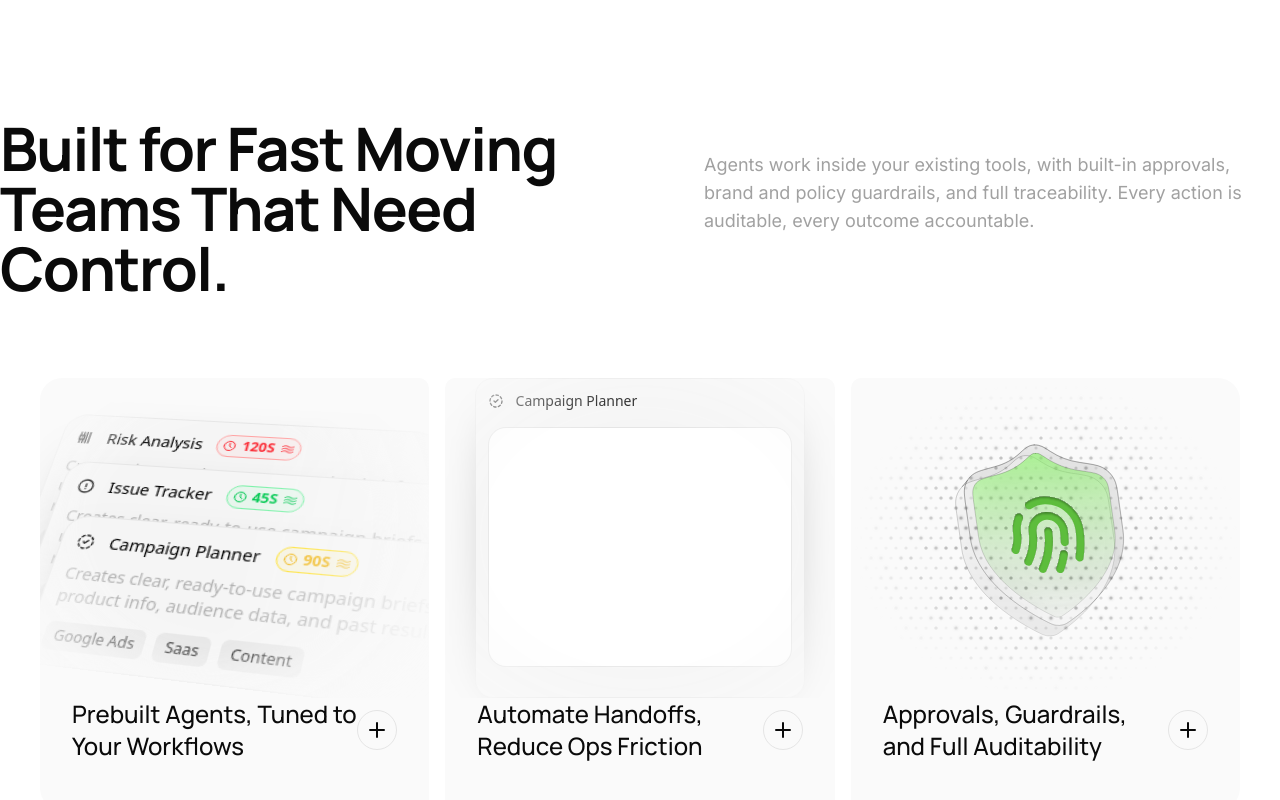
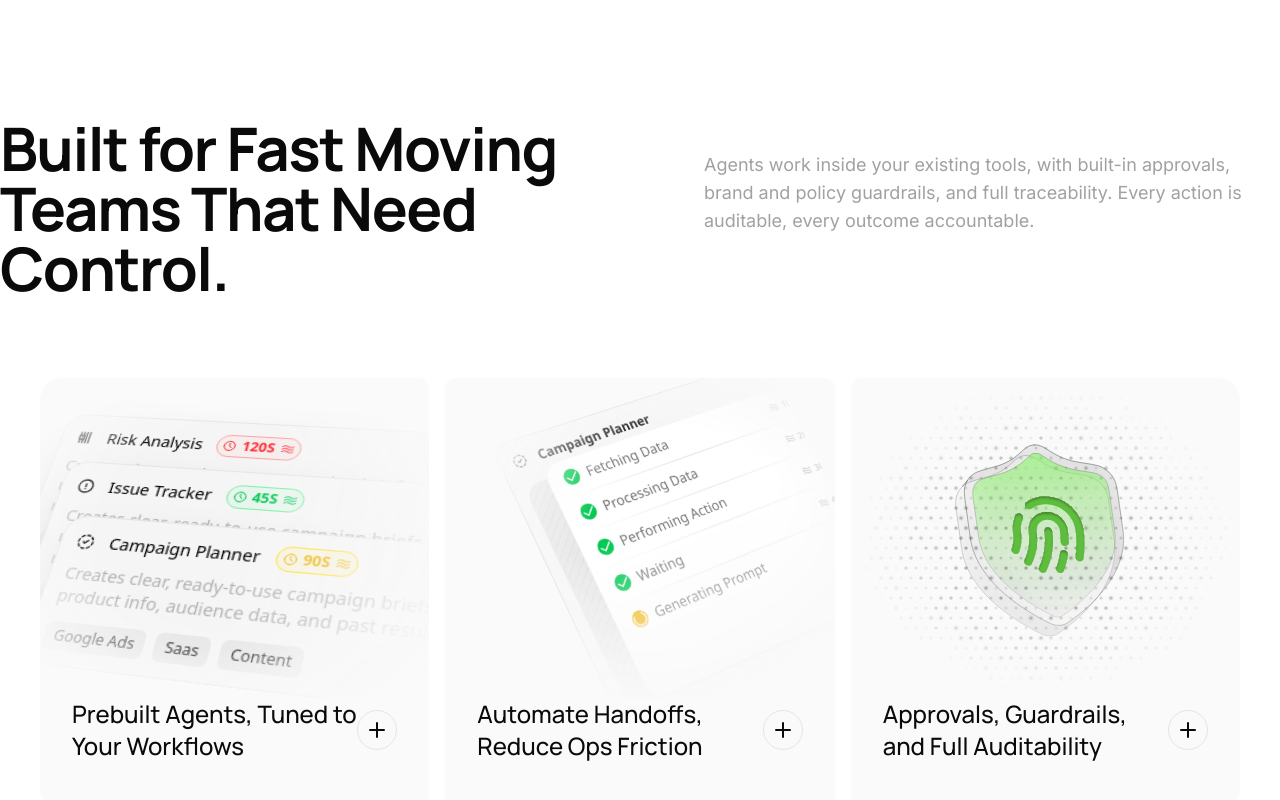
Before and after one commit to igmoni/linear-clone, a Next.js app: page / in a window 1280 px wide. Shown: the part 1339-2139 px from the top of the page. Built offline with nearby package versions, Linux system fonts and the light colour scheme.

Commit message:
cards donr

```diff
--- a/src/components/features/skeletons/Second.js
+++ b/src/components/features/skeletons/Second.js
@@ -1,25 +1,65 @@
 import React from "react";
-import { IconCircleDashedCheck } from "@tabler/icons-react";
+import {
+  IconCircleDashedCheck,
+  IconLoader2,
+  IconRipple,
+  IconCheck,
+} from "@tabler/icons-react";
 import { cn } from "@/lib/utils";
 
 const Second = () => {
   return (
     <div
+      style={{
+        transform: "rotateY(20deg) rotateX(20deg) rotateZ(-20deg)",
+      }}
       className={cn(
-        "mx-auto my-auto h-80 w-full max-w-[85%] rounded-2xl border border-neutral-200 bg-neutral-100 p-3 shadow-2xl dark:border-neutral-700 dark:bg-neutral-900",
+        "mx-auto my-auto h-80 w-full max-w-[85%] rounded-2xl border border-neutral-300 bg-neutral-100 p-3 shadow-2xl dark:border-neutral-700 dark:bg-neutral-900",
         "[--pattern-fg:var(--color-neutral-950)]/5 dark:[--pattern-fg:var(--color-white)]/10",
+        "group translate-x-16 mask-b-from-40% mask-radial-from-50% perspective-distant",
       )}
     >
       <div className="flex items-center gap-3">
         <IconCircleDashedCheck className="size-4" />
-        <p className="text-sm font-normal text-black dark:text-white">
+        <p className="text-sm font-semibold text-black dark:text-white">
           Campaign Planner
         </p>
       </div>
 
-      <div className="relative overflow-hidden mt-4 h-60 flex-1 rounded-2xl border border-neutral-200 bg-neutral-200">
+      <div className="relative mt-4 h-60 flex-1 rounded-2xl border border-neutral-200 bg-neutral-200">
         <Pattern />
-        <div className="absolute inset-0 h-full w-full bg-white"></div>
+        <div className="absolute inset-0 h-full w-full translate-x-8 -translate-y-2 scale-105 rounded-2xl bg-white transition-all duration-300 group-hover:translate-x-0 group-hover:translate-y-0 group-hover:scale-100">
+          <Row
+            icon={<IconCheck className="size-4 fill-green-500 stroke-white" />}
+            title={"Fetching Data"}
+            time={"10s"}
+          />
+          <GradientHr />
+          <Row
+            icon={<IconCheck className="size-4 fill-green-500 stroke-white" />}
+            title={"Processing Data"}
+            time={"20s"}
+          />
+          <GradientHr />
+          <Row
+            icon={<IconCheck className="size-4 fill-green-500 stroke-white" />}
+            title={"Performing Action"}
+            time={"30s"}
+          />
+          <GradientHr />
+          <Row
+            icon={<IconCheck className="size-4 fill-green-500 stroke-white" />}
+            title={"Waiting"}
+            time={"40s"}
+          />
+          <GradientHr />
+          <Row
+            icon={<IconLoader2 className="size-4 animate-spin text-white" />}
+            title={"Generating Prompt"}
+            time={"50s"}
+            variant="warning"
+          />
+        </div>
       </div>
     </div>
   );
@@ -27,6 +67,38 @@ const Second = () => {
 
 export { Second };
 
+const GradientHr = () => {
+  return(
+    <div className="h-px w-full bg-linear-to-r from-transparent via-neutral-200 to-transparent" />
+  );
+};
+
+const Row = ({ icon, title, time, variant = "success" }) => {
+  return (
+    <div className="flex items-center justify-between px-4 py-2">
+      <div className="flex items-center gap-2">
+        <div
+          className={cn(
+            "flex size-4 items-center justify-center rounded-full",
+            variant === "success"
+              ? "bg-green-500"
+              : variant === "warning"
+                ? "bg-yellow-500"
+                : "bg-red-500",
+          )}
+        >
+          {icon}
+        </div>
+        <p className="text-sm font-medium text-neutral-500">{title}</p>
+      </div>
+      <div className="flex items-center gap-1 text-neutral-400">
+        <IconRipple className="size-3" />
+        <p className="text-[10px] font-bold">{time}</p>
+      </div>
+    </div>
+  );
+};
+
 const Pattern = () => {
   return (
     <div className="absolute inset-0 bg-[repeating-linear-gradient(315deg,var(--pattern-fg)_0,var(--pattern-fg)_1px,transparent_0,transparent_50%)] bg-size-[10px_10px] bg-fixed" />
--- /dev/null
+++ b/src/components/ui/Speed.js
@@ -0,0 +1,11 @@
+import React from 'react'
+
+const Speed = () => {
+  return (
+    <div>
+
+    </div>
+  )
+}
+
+export { Speed}
```
